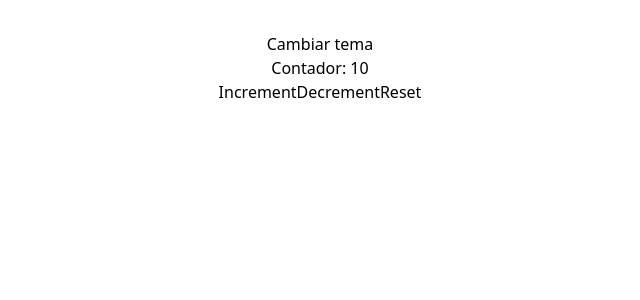
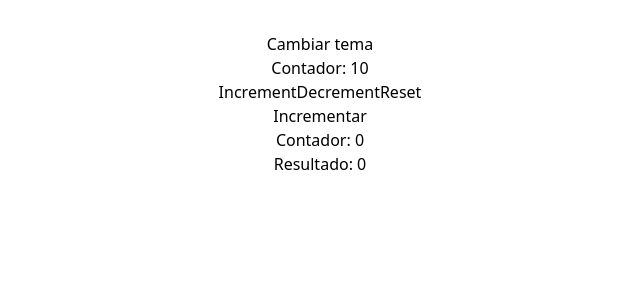
Before and after one commit to JUANLOPCON071/MyReactApp, a React (Vite) app: page / in a window 1280 px wide. Shown: the top 300 px of the page, without its empty margins (320-960 px from the left). Built offline with nearby package versions, Linux system fonts and the light colour scheme.

Commit message:
Optimizacion de componentes en react con React.memo y Hookd

```diff
--- a/src/App.jsx
+++ b/src/App.jsx
@@ -2,6 +2,7 @@
 import './App.css'
 import Counter from './componentes/Counter/Counter';
 import CounterWithCustomHook from './componentes/CounterWithCustomHook/CounterWithCustomHook';
+import CounterWithReactMemo from './componentes/CounterWithReactMemo.jsx/CounterWithReactMemo';
 
 const ThemeContext = createContext();
 
@@ -43,6 +44,7 @@
         <ThemeButton/>
       </ThemeProvider>
       <CounterWithCustomHook/>
+      <CounterWithReactMemo/>
     </>
   )
 }
--- /dev/null
+++ b/src/componentes/CounterWithReactMemo.jsx/CounterWithReactMemo.jsx
@@ -0,0 +1,34 @@
+import React, { useCallback, useMemo, useState } from "react";
+
+const Child = React.memo(({ counter }) => {
+    return <p>Contador: {counter}</p>
+})
+
+function ExpensiveCalculation({ num }) {
+    const result = useMemo(() => {
+        console.log("Calculando...")
+        return num * 2;
+    }, [num])
+
+    return <p>Resultado: {result}</p>
+}
+
+function CounterWithReactMemo() {
+    const [counter, setCounter] = useState(0);
+
+    const increment = useCallback(() => {
+        setCounter(prev => prev + 1)
+    })
+
+    return (
+        <div>
+            <button onClick={increment}>
+                Incrementar
+            </button>
+            <Child counter={counter}/>
+            <ExpensiveCalculation num={counter}/>
+        </div>
+    )
+}
+
+export default CounterWithReactMemo;
```
